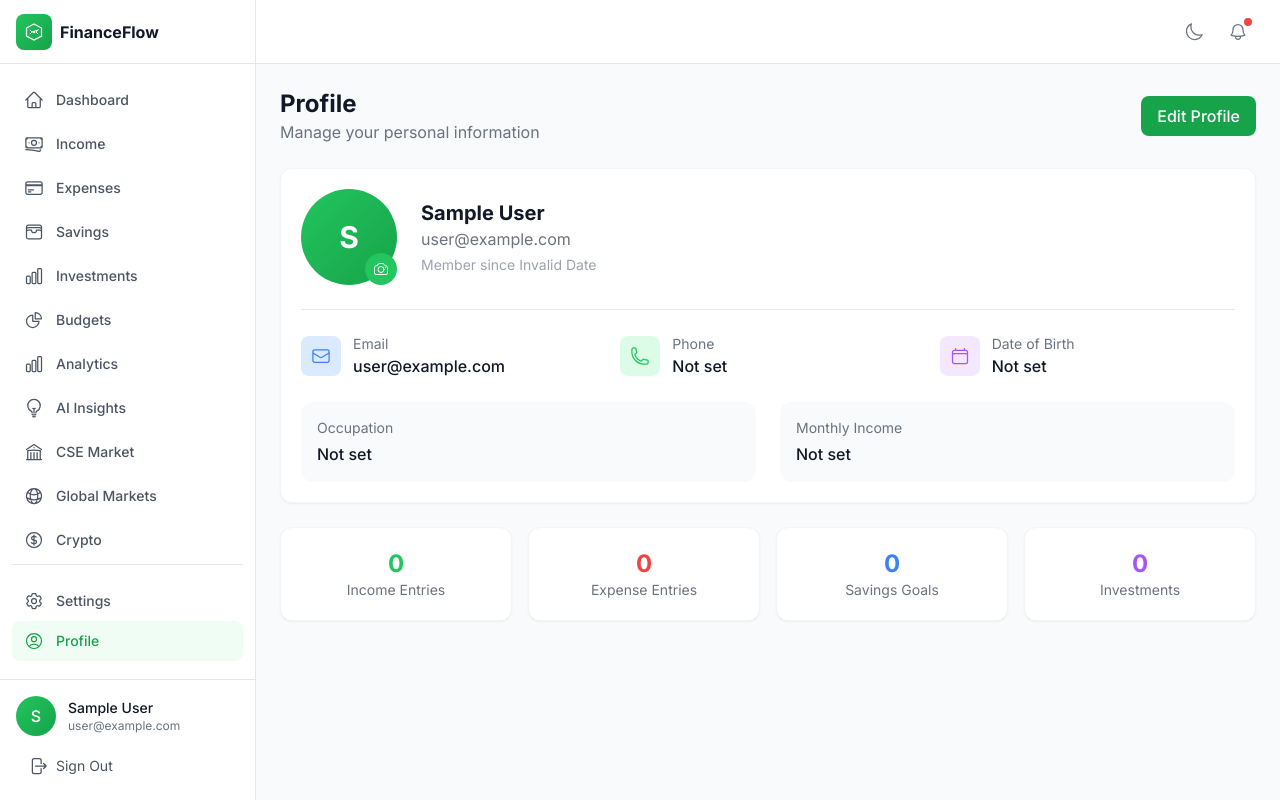
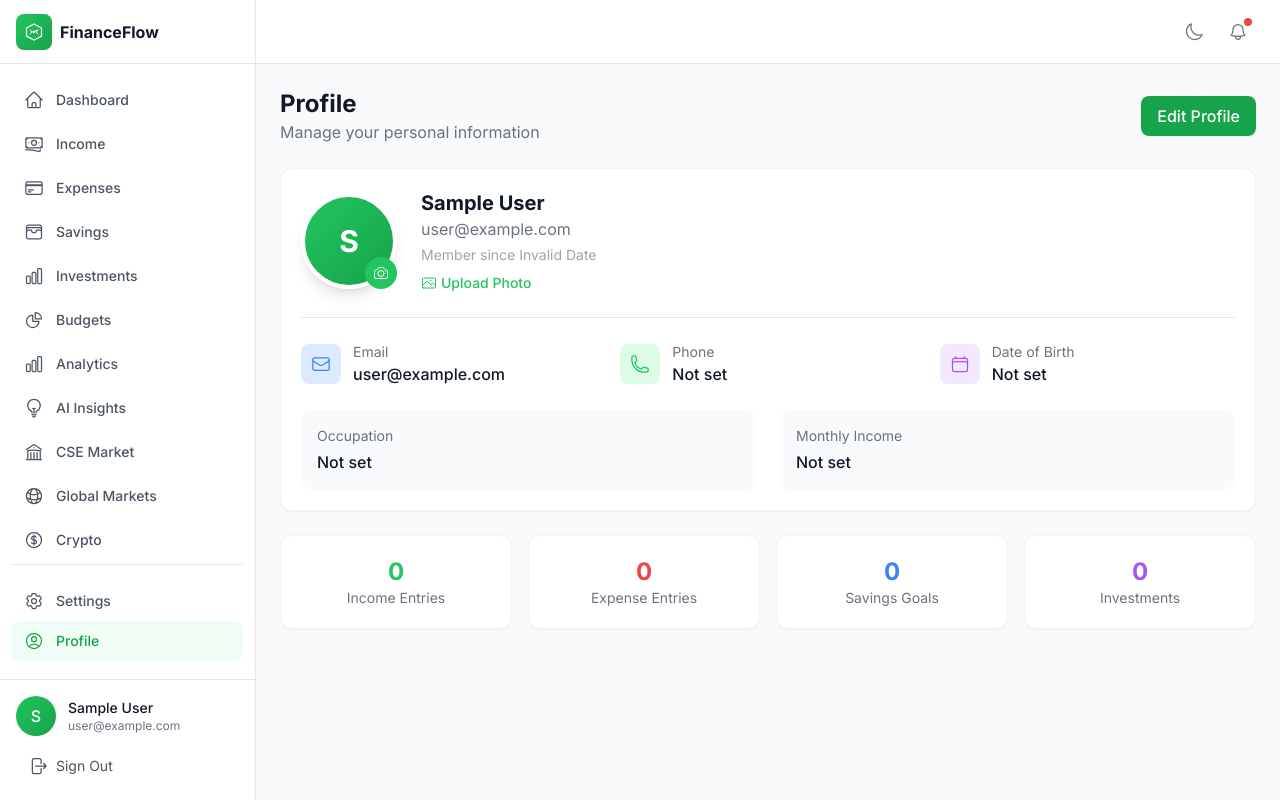
Before and after one commit to Ravindu-VS/financeflow, a React (Vite) app in the folder client/: page /profile in a window 1280 px wide. Built offline with nearby package versions, Linux system fonts and the light colour scheme; no server answers; the database is empty; sample sign-in values are in the browser's storage.

Commit message:
Add Sri Lanka region, LKR currency settings, and profile picture upload

```diff
--- a/client/src/components/market/GlobalMarketsPage.tsx
+++ b/client/src/components/market/GlobalMarketsPage.tsx
@@ -65,7 +65,7 @@ interface MarketPrediction {
 
 export default function GlobalMarketsPage() {
   const [loading, setLoading] = useState(true)
-  const [activeRegion, setActiveRegion] = useState<'all' | 'americas' | 'europe' | 'asia'>('all')
+  const [activeRegion, setActiveRegion] = useState<'all' | 'americas' | 'europe' | 'asia' | 'srilanka'>('all')
   const [activeTab, setActiveTab] = useState<'overview' | 'predictions' | 'advice'>('overview')
 
   useEffect(() => {
@@ -98,6 +98,9 @@ export default function GlobalMarketsPage() {
     { name: 'ASX 200', country: 'Australia', flag: '🇦🇺', value: 7589.23, change: 34.56, changePercent: 0.46, status: 'closed' },
     { name: 'KOSPI', country: 'South Korea', flag: '🇰🇷', value: 2655.28, change: 23.45, changePercent: 0.89, status: 'closed' },
     { name: 'Straits Times', country: 'Singapore', flag: '🇸🇬', value: 3187.45, change: -8.23, changePercent: -0.26, status: 'closed' },
+    // Sri Lanka
+    { name: 'CSE All Share (ASPI)', country: 'Sri Lanka', flag: '🇱🇰', value: 11234.56, change: 45.23, changePercent: 0.40, status: 'closed' },
+    { name: 'S&P Sri Lanka 20', country: 'Sri Lanka', flag: '🇱🇰', value: 3456.78, change: 12.34, changePercent: 0.36, status: 'closed' },
   ]
 
   // Currency Exchange Rates (against LKR)
@@ -243,6 +246,8 @@ export default function GlobalMarketsPage() {
         return globalIndices.filter(i => ['UK', 'Germany', 'France', 'Europe', 'Switzerland'].includes(i.country))
       case 'asia':
         return globalIndices.filter(i => ['Japan', 'China', 'Hong Kong', 'India', 'Australia', 'South Korea', 'Singapore'].includes(i.country))
+      case 'srilanka':
+        return globalIndices.filter(i => i.country === 'Sri Lanka')
       default:
         return globalIndices
     }
@@ -373,7 +378,8 @@ export default function GlobalMarketsPage() {
               { key: 'all', label: 'All Markets', icon: '🌍' },
               { key: 'americas', label: 'Americas', icon: '🌎' },
               { key: 'europe', label: 'Europe', icon: '🌍' },
-              { key: 'asia', label: 'Asia Pacific', icon: '🌏' }
+              { key: 'asia', label: 'Asia Pacific', icon: '🌏' },
+              { key: 'srilanka', label: 'Sri Lanka', icon: '🇱🇰' }
             ].map((region) => (
               <button
                 key={region.key}
--- a/client/src/components/profile/ProfilePage.tsx
+++ b/client/src/components/profile/ProfilePage.tsx
@@ -1,4 +1,4 @@
-import { useState } from 'react'
+import { useState, useRef } from 'react'
 import { useForm } from 'react-hook-form'
 import { toast } from 'react-hot-toast'
 import { useAuthStore } from '../../store/authStore'
@@ -8,12 +8,16 @@ import {
   CameraIcon,
   EnvelopeIcon,
   PhoneIcon,
-  CalendarIcon
+  CalendarIcon,
+  PhotoIcon,
+  TrashIcon
 } from '@heroicons/react/24/outline'
 
 export default function ProfilePage() {
   const { user, updateUser } = useAuthStore()
   const [isEditing, setIsEditing] = useState(false)
+  const [uploadingPhoto, setUploadingPhoto] = useState(false)
+  const fileInputRef = useRef<HTMLInputElement>(null)
 
   const { register, handleSubmit, formState: { errors, isSubmitting } } = useForm({
     defaultValues: {
@@ -37,6 +41,52 @@ export default function ProfilePage() {
     }
   }
 
+  const handlePhotoClick = () => {
+    fileInputRef.current?.click()
+  }
+
+  const handlePhotoChange = async (e: React.ChangeEvent<HTMLInputElement>) => {
+    const file = e.target.files?.[0]
+    if (!file) return
+
+    // Validate file type
+    if (!file.type.startsWith('image/')) {
+      toast.error('Please select an image file')
+      return
+    }
+
+    // Validate file size (max 5MB)
+    if (file.size > 5 * 1024 * 1024) {
+      toast.error('Image size must be less than 5MB')
+      return
+    }
+
+    setUploadingPhoto(true)
+    try {
+      // Convert to base64 for local storage
+      const reader = new FileReader()
+      reader.onloadend = () => {
+        const base64 = reader.result as string
+        updateUser({ profile: { ...user?.profile, photoURL: base64 } })
+        toast.success('Profile picture updated!')
+        setUploadingPhoto(false)
+      }
+      reader.onerror = () => {
+        toast.error('Failed to read image file')
+        setUploadingPhoto(false)
+      }
+      reader.readAsDataURL(file)
+    } catch (error: any) {
+      toast.error(error.message || 'Failed to update profile picture')
+      setUploadingPhoto(false)
+    }
+  }
+
+  const handleRemovePhoto = () => {
+    updateUser({ profile: { ...user?.profile, photoURL: undefined } })
+    toast.success('Profile picture removed')
+  }
+
   return (
     <div className="space-y-6">
       {/* Header */}
@@ -56,13 +106,53 @@ export default function ProfilePage() {
       {/* Profile Card */}
       <Card>
         <div className="flex flex-col sm:flex-row items-center gap-6 pb-6 border-b border-gray-200 dark:border-gray-700">
-          <div className="relative">
-            <div className="w-24 h-24 rounded-full gradient-green flex items-center justify-center text-white text-3xl font-bold">
-              {user?.profile?.firstName?.[0]?.toUpperCase() || 'U'}
-            </div>
-            <button className="absolute bottom-0 right-0 w-8 h-8 bg-primary-500 rounded-full flex items-center justify-center text-white hover:bg-primary-600 transition-colors">
-              <CameraIcon className="w-4 h-4" />
+          <div className="relative group">
+            {/* Hidden file input */}
+            <input
+              ref={fileInputRef}
+              type="file"
+              accept="image/*"
+              onChange={handlePhotoChange}
+              className="hidden"
+            />
+
+            {/* Profile Picture */}
+            {user?.profile?.photoURL ? (
+              <img
+                src={user.profile.photoURL}
+                alt="Profile"
+                className="w-24 h-24 rounded-full object-cover border-4 border-white dark:border-gray-700 shadow-lg"
+              />
+            ) : (
+              <div className="w-24 h-24 rounded-full gradient-green flex items-center justify-center text-white text-3xl font-bold border-4 border-white dark:border-gray-700 shadow-lg">
+                {user?.profile?.firstName?.[0]?.toUpperCase() || 'U'}
+              </div>
+            )}
+
+            {/* Upload/Change button */}
+            <button
+              onClick={handlePhotoClick}
+              disabled={uploadingPhoto}
+              className="absolute bottom-0 right-0 w-8 h-8 bg-primary-500 rounded-full flex items-center justify-center text-white hover:bg-primary-600 transition-colors disabled:opacity-50 disabled:cursor-not-allowed"
+              title="Change profile picture"
+            >
+              {uploadingPhoto ? (
+                <div className="w-4 h-4 border-2 border-white border-t-transparent rounded-full animate-spin" />
+              ) : (
+                <CameraIcon className="w-4 h-4" />
+              )}
             </button>
+
+            {/* Remove photo button (show on hover if photo exists) */}
+            {user?.profile?.photoURL && (
+              <button
+                onClick={handleRemovePhoto}
+                className="absolute -top-1 -right-1 w-6 h-6 bg-red-500 rounded-full flex items-center justify-center text-white opacity-0 group-hover:opacity-100 transition-opacity hover:bg-red-600"
+                title="Remove profile picture"
+              >
+                <TrashIcon className="w-3 h-3" />
+              </button>
+            )}
           </div>
           <div className="text-center sm:text-left">
             <h2 className="text-xl font-bold text-gray-900 dark:text-white">
@@ -72,6 +162,14 @@ export default function ProfilePage() {
             <p className="text-sm text-gray-400 dark:text-gray-500 mt-1">
               Member since {new Date(user?.createdAt || '').toLocaleDateString('en-LK', { month: 'long', year: 'numeric' })}
             </p>
+            <button
+              onClick={handlePhotoClick}
+              disabled={uploadingPhoto}
+              className="mt-2 text-sm text-primary-500 hover:text-primary-600 font-medium flex items-center gap-1"
+            >
+              <PhotoIcon className="w-4 h-4" />
+              {user?.profile?.photoURL ? 'Change Photo' : 'Upload Photo'}
+            </button>
           </div>
         </div>
 
@@ -112,9 +210,9 @@ export default function ProfilePage() {
                 {...register('occupation')}
               />
               <Input
-                label="Monthly Income (₹)"
+                label="Monthly Income (Rs.)"
                 type="number"
-                placeholder="50000"
+                placeholder="100000"
                 {...register('monthlyIncome')}
               />
             </div>
@@ -186,7 +284,7 @@ export default function ProfilePage() {
                 <p className="text-sm text-gray-500 dark:text-gray-400 mb-1">Monthly Income</p>
                 <p className="font-medium text-gray-900 dark:text-white">
                   {user?.profile?.monthlyIncome
-                    ? `₹${Number(user.profile.monthlyIncome).toLocaleString('en-IN')}`
+                    ? `Rs. ${Number(user.profile.monthlyIncome).toLocaleString('en-LK')}`
                     : 'Not set'}
                 </p>
               </div>
--- a/client/src/components/settings/SettingsPage.tsx
+++ b/client/src/components/settings/SettingsPage.tsx
@@ -25,7 +25,7 @@ export default function SettingsPage() {
 
   const { register: registerPrefs, handleSubmit: handlePrefs, formState: { isSubmitting: isSubmittingPrefs } } = useForm({
     defaultValues: {
-      currency: user?.preferences?.currency || 'INR',
+      currency: user?.preferences?.currency || 'LKR',
       language: user?.preferences?.language || 'en',
       dateFormat: user?.preferences?.dateFormat || 'DD/MM/YYYY'
     }
@@ -149,6 +149,7 @@ export default function SettingsPage() {
               <Select
                 label="Currency"
                 options={[
+                  { value: 'LKR', label: 'Rs. Sri Lankan Rupee (LKR)' },
                   { value: 'INR', label: '₹ Indian Rupee (INR)' },
                   { value: 'USD', label: '$ US Dollar (USD)' },
                   { value: 'EUR', label: '€ Euro (EUR)' },
@@ -160,7 +161,9 @@ export default function SettingsPage() {
                 label="Language"
                 options={[
                   { value: 'en', label: 'English' },
-                  { value: 'hi', label: 'Hindi' }
+                  { value: 'si', label: 'සිංහල (Sinhala)' },
+                  { value: 'ta', label: 'தமிழ் (Tamil)' },
+                  { value: 'hi', label: 'हिन्दी (Hindi)' }
                 ]}
                 {...registerPrefs('language')}
               />
```
